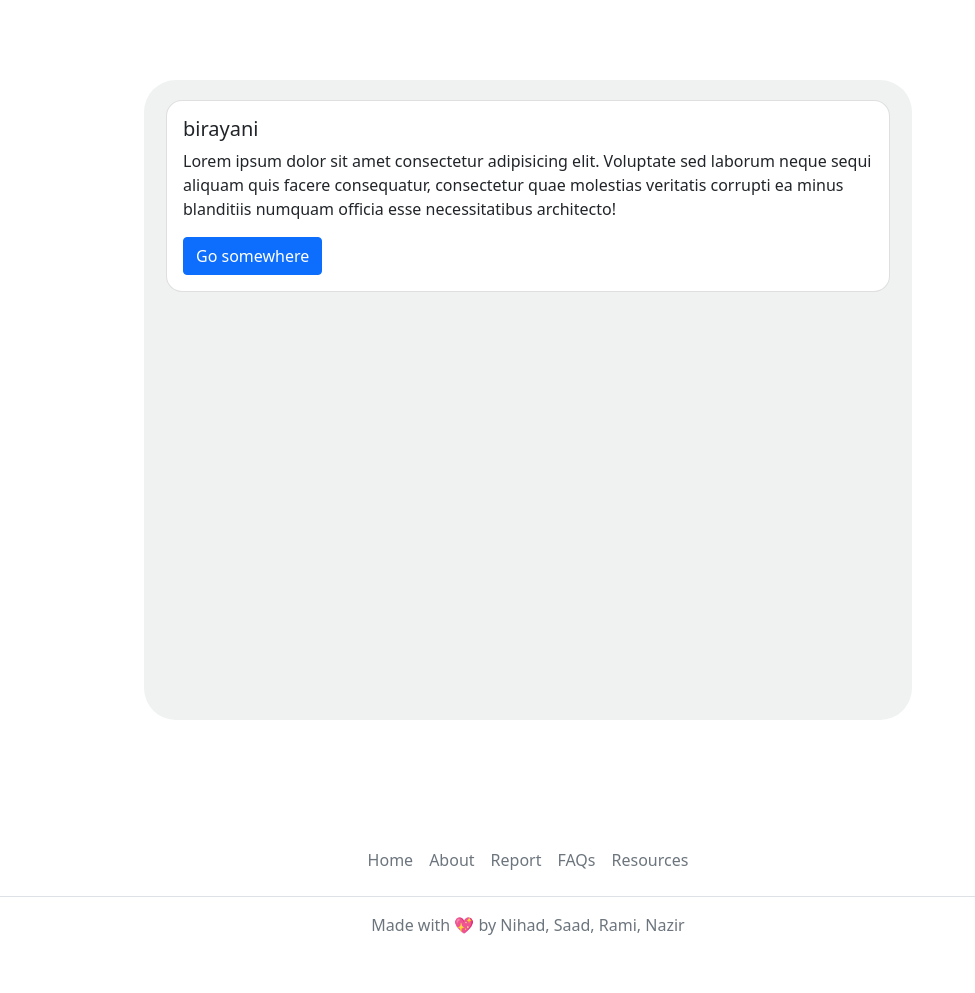
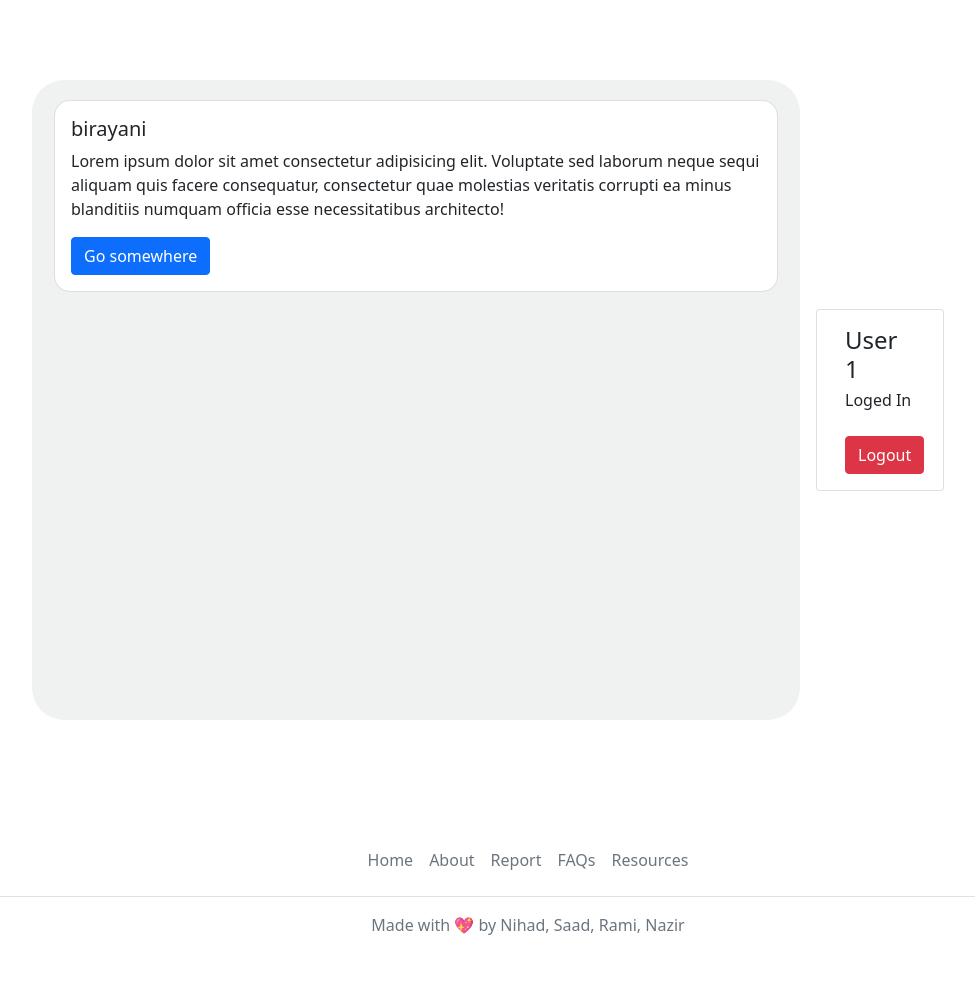
Before and after one commit to nihxdr/foodaholics-main, a Django app: page / in a window 1280 px wide. Shown: the part 56-1049 px from the top of the page, without its empty margins (112-1087 px from the left). Run offline with Django 4.2, Linux system fonts and the light colour scheme.

Commit message:
small changes

```diff
--- a/templates/default.html
+++ b/templates/default.html
@@ -33,8 +33,9 @@
     </nav>
 
     <!-- body -->
-    <div class="wrapper" style="display: flex; justify-content: center; align-items: center; min-height: 100vh; background-color: #ffffff;">
-        <div class="container" style="width: 60vw; min-height: 80vh; background-color: rgb(240, 242, 242); border-radius: 2em; position: relative;">
+    <div class="wrapper container" style="display: flex; justify-content: center; align-items: center; min-height: 100vh; background-color: #ffffff;">
+        <div class="row gap-3">
+            <div class="container col-9" style="width: 60vw; min-height: 80vh; background-color: rgb(240, 242, 242); border-radius: 2em; position: relative;">
                 <div class="inner-wrapper" style="border: 0px solid black;padding: 5px;margin: 15px;margin-inline: 5px; overflow: scroll;max-height: 80vh;">
                     {# for food in foods #}
                         <div class="card" style="border-radius: 1em; margin-bottom: 10px;">
@@ -48,10 +49,19 @@
                     {# endfor #}
                 </div>
             </div>
+            <div class="card col-3" style="width: 8rem; margin-right: 5em; height: fit-content; align-self: center;">
+                <!-- <img src="..." class="card-img-top" alt="..."> -->
+                <div class="card-body">
+                  <h4 class="card-title">User 1</h4>
+                  <p class="card-subtitle">Loged In</p>
+                  <a href="#" class="btn btn-danger mt-4">Logout</a>
+                </div>
+            </div>
+        </div>
     </div>
 
     <!-- Footer -->
-    <div class="container">
+    <!-- <div class="container"> -->
         <footer class="py-3 my-4">
           <ul class="nav justify-content-center border-bottom pb-3 mb-3">
             <li class="nav-item"><a href="#" class="nav-link px-2 text-muted">Home</a></li>
@@ -62,7 +72,7 @@
           </ul>
           <p class="text-center text-muted">Made with 💖 by Nihad, Saad, Rami, Nazir</p>
         </footer>
-    </div>
+    <!-- </div> -->
 
     <script src="https://cdn.jsdelivr.net/npm/bootstrap@5.1.3/dist/js/bootstrap.bundle.min.js" integrity="sha384-ka7Sk0Gln4gmtz2MlQnikT1wXgYsOg+OMhuP+IlRH9sENBO0LRn5q+8nbTov4+1p" crossorigin="anonymous"></script>
 </body>
```
Lines whose indentation alone changed are shown as unchanged.
